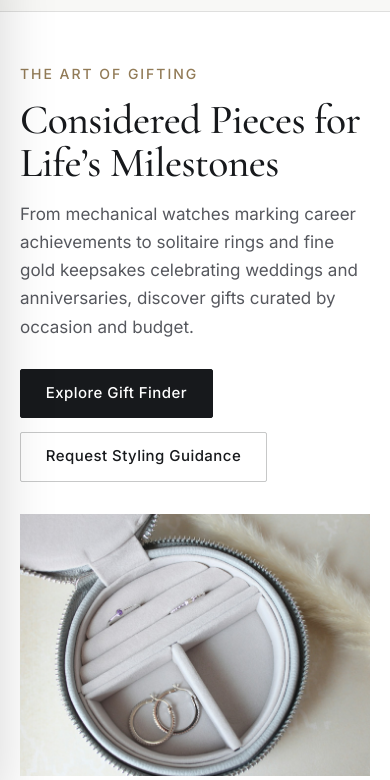
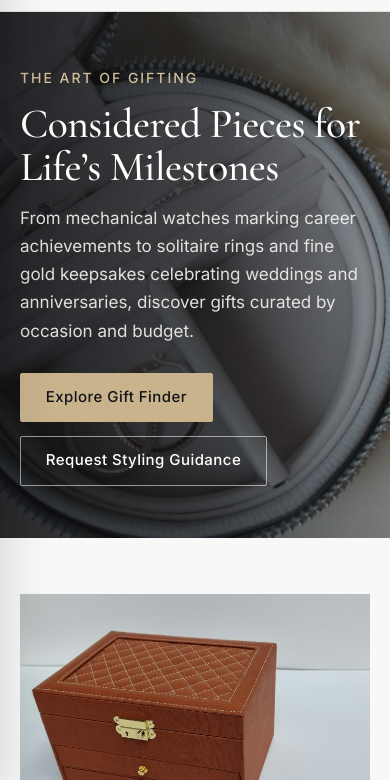
Before and after one commit to teknritsolutions-2/Watch-Jewellery-Showroom, a plain HTML site: page pages/gifting.html in a window 390 px wide. Shown: the part 64-844 px from the top of the page. Drawn offline with nearby package versions, Linux system fonts and the light colour scheme.

Commit message:
Use full-bleed background hero banners on tablet and mobile for Home 2 and inner pages

```diff
--- a/assets/css/rtl.css
+++ b/assets/css/rtl.css
@@ -26,6 +26,18 @@ html[dir="rtl"] .hero-showroom__scrim {
   );
 }
 
+@media (max-width: 1024px) {
+  html[dir="rtl"] .page-hero::after,
+  html[dir="rtl"] .editorial-hero::after {
+    background: linear-gradient(
+      270deg,
+      rgba(11, 12, 14, 0.88) 0%,
+      rgba(11, 12, 14, 0.72) 56%,
+      rgba(11, 12, 14, 0.42) 100%
+    );
+  }
+}
+
 /* Preserve physical-left drawer behavior in BOTH LTR and RTL */
 html[dir="rtl"] .mobile-drawer {
   left: 0;
--- a/assets/css/style.css
+++ b/assets/css/style.css
@@ -1330,13 +1330,7 @@ p:last-child {
   gap: 0.85rem;
 }
 
-@media (max-width: 900px) {
-  .page-hero__grid {
-    grid-template-columns: 1fr;
-  }
-}
-
-/* Home 2 Editorial Compositions */
+/* Home 2 Editorial Compositions (Desktop Split) */
 .editorial-hero {
   position: relative;
   padding-block: clamp(3.5rem, 7vw, 6rem);
@@ -1363,9 +1357,107 @@ p:last-child {
   box-shadow: var(--shadow-md);
 }
 
-@media (max-width: 920px) {
+@media (max-width: 1024px) {
+  .page-hero,
+  .editorial-hero {
+    position: relative;
+    overflow: hidden;
+    background-color: #111316;
+    color: #FFFFFF;
+    padding-block: clamp(3.25rem, 8vw, 4.75rem);
+    min-height: clamp(360px, 48vh, 470px);
+    display: flex;
+    align-items: center;
+    border-bottom: 0;
+  }
+
+  .page-hero::after,
+  .editorial-hero::after {
+    content: '';
+    position: absolute;
+    inset: 0;
+    z-index: 2;
+    pointer-events: none;
+    background: linear-gradient(
+      90deg,
+      rgba(11, 12, 14, 0.88) 0%,
+      rgba(11, 12, 14, 0.72) 56%,
+      rgba(11, 12, 14, 0.42) 100%
+    );
+  }
+
+  .page-hero__grid,
   .editorial-hero__frame {
-    grid-template-columns: 1fr;
+    display: block;
+  }
+
+  .page-hero__copy,
+  .editorial-hero__frame > :first-child {
+    position: relative;
+    z-index: 3;
+    max-width: 39rem;
+  }
+
+  .page-hero .eyebrow,
+  .editorial-hero .eyebrow {
+    color: #D2BD99;
+  }
+
+  .page-hero .lead,
+  .editorial-hero .lead {
+    color: rgba(244, 244, 242, 0.90);
+  }
+
+  .page-hero .btn--primary,
+  .editorial-hero .btn--primary {
+    background-color: #C8B38D;
+    border-color: #C8B38D;
+    color: #111316;
+  }
+
+  .page-hero .btn--primary:hover,
+  .editorial-hero .btn--primary:hover {
+    background-color: #D9C6A5;
+    border-color: #D9C6A5;
+    color: #111316;
+  }
+
+  .page-hero .btn--outline,
+  .editorial-hero .btn--outline {
+    color: #FFFFFF;
+    border-color: rgba(255, 255, 255, 0.55);
+  }
+
+  .page-hero .btn--outline:hover,
+  .editorial-hero .btn--outline:hover {
+    background-color: #FFFFFF;
+    color: #17191C;
+    border-color: #FFFFFF;
+  }
+
+  .page-hero__grid > .media-frame,
+  .editorial-hero__media {
+    position: absolute;
+    inset: 0;
+    z-index: 1;
+    width: 100%;
+    height: 100%;
+    aspect-ratio: auto;
+    background-color: #111316;
+  }
+
+  .editorial-hero__media > .media-frame:first-child {
+    width: 100%;
+    height: 100%;
+    aspect-ratio: auto;
+  }
+
+  .page-hero__grid > .media-frame img,
+  .editorial-hero__media > .media-frame:first-child img {
+    width: 100%;
+    height: 100%;
+    object-fit: cover;
+    object-position: center 35%;
   }
 
   .editorial-hero__inset {
--- a/pages/gifting.html
+++ b/pages/gifting.html
@@ -20,10 +20,10 @@
       } catch (e) {}
     })();
   </script>
-  <link rel="stylesheet" href="../assets/css/style.css?v=1.3">
-  <link rel="stylesheet" href="../assets/css/dark-mode.css?v=1.3">
-  <link rel="stylesheet" href="../assets/css/rtl.css?v=1.3">
-  <link rel="stylesheet" href="../assets/css/products.css?v=1.3">
+  <link rel="stylesheet" href="../assets/css/style.css?v=1.4">
+  <link rel="stylesheet" href="../assets/css/dark-mode.css?v=1.4">
+  <link rel="stylesheet" href="../assets/css/rtl.css?v=1.4">
+  <link rel="stylesheet" href="../assets/css/products.css?v=1.4">
 </head>
 <body>
   <header class="site-header">
@@ -314,10 +314,10 @@
     <svg viewBox="0 0 24 24" fill="none" stroke="currentColor" stroke-width="1.8" aria-hidden="true"><path d="M12 19V5M5 12l7-7 7 7"/></svg>
   </button>
 
-  <script src="../assets/js/site-config.js?v=1.3"></script>
-  <script src="../assets/js/products-data.js?v=1.3"></script>
-  <script src="../assets/js/main.js?v=1.3"></script>
-  <script src="../assets/js/product-details.js?v=1.3"></script>
-  <script src="../assets/js/gifting.js?v=1.3"></script>
+  <script src="../assets/js/site-config.js?v=1.4"></script>
+  <script src="../assets/js/products-data.js?v=1.4"></script>
+  <script src="../assets/js/main.js?v=1.4"></script>
+  <script src="../assets/js/product-details.js?v=1.4"></script>
+  <script src="../assets/js/gifting.js?v=1.4"></script>
 </body>
 </html>
```
Also changed, not shown: index.html (+8 -8 lines), pages/about.html (+6 -6 lines), pages/brands.html (+7 -7 lines), pages/contact.html (+9 -9 lines), pages/home2.html (+8 -8 lines), pages/products.html (+9 -9 lines), 1 other file.
